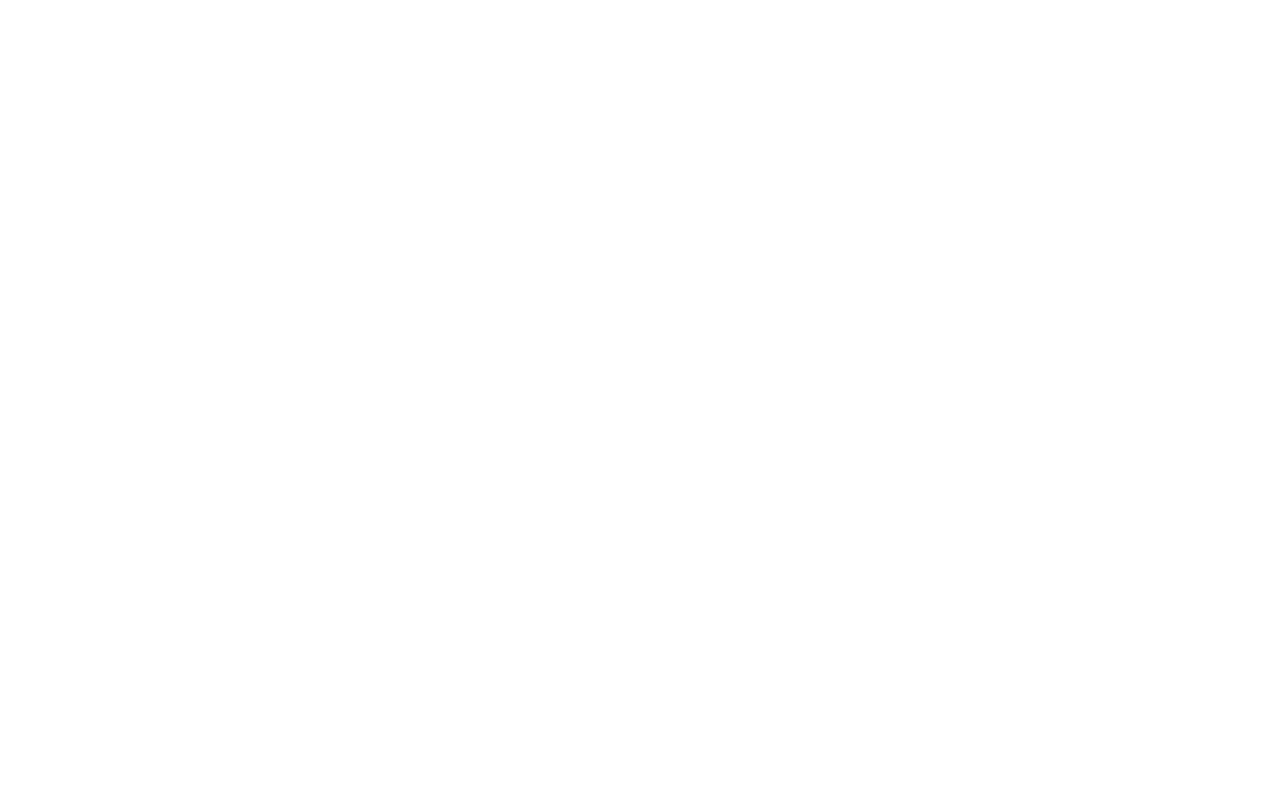
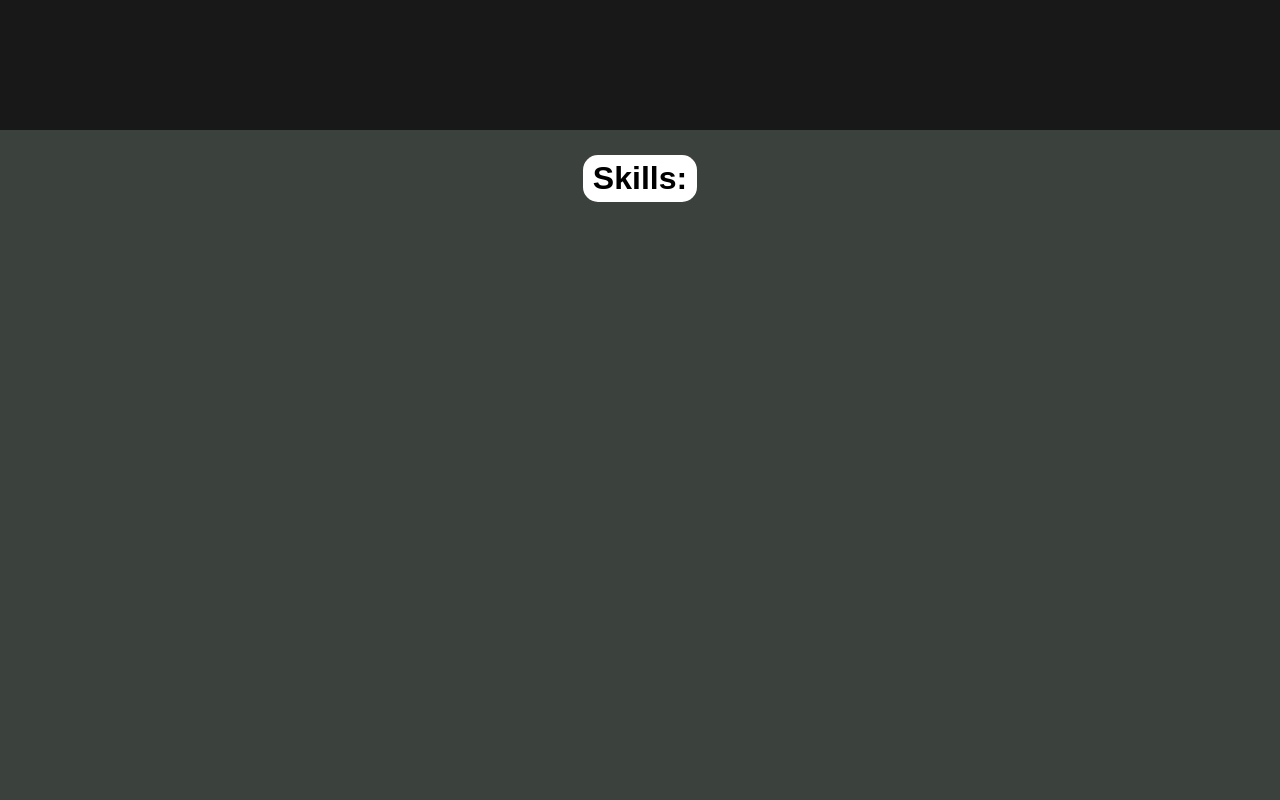
Before and after one commit to WillSs-Dev/webfolio, a React (Create React App) app: page / in a window 1280 px wide. Shown: the part 1220-2020 px from the top of the page. Before the commit the page ends 1150 px from the top, so only its background shows below. Built offline with nearby package versions, Linux system fonts and the light colour scheme; a web font is replaced by a local one.

Commit message:
feat: adding Skills section

```diff
--- /dev/null
+++ b/src/components/Skills/indes.jsx
@@ -0,0 +1,13 @@
+import { Container } from "./styles";
+
+const Skills = () => {
+  return (
+    <Container>
+      <div>
+        <h2>Skills:</h2>
+      </div>
+    </Container>
+  );
+};
+
+export default Skills;
--- /dev/null
+++ b/src/components/Skills/styles.js
@@ -0,0 +1,23 @@
+import styled from "styled-components";
+
+
+export const Container = styled.section`
+  height: 80vH;
+  background: #3B413C;
+  padding: 25px 108px;
+  display: flex;
+  justify-content: center;
+
+  > div {
+    background: #fff;
+    width: fit-content;
+    height: fit-content;
+    padding: 5px 10px;
+    border-radius: 15px;
+
+    > h2 {
+      font-size: 32px;
+    }
+
+  }
+`;
--- a/src/pages/Home.jsx
+++ b/src/pages/Home.jsx
@@ -1,14 +1,16 @@
 import About_Me from "../components/About-me";
 import Contact_me from "../components/Contact-me";
 import Header from "../components/Header";
-// import Projects from "../components/Projects";
+import Projects from "../components/Projects";
+import Skills from "../components/Skills/indes";
 
 const Home = () => {
   return (
     <>
       <Header />
       <About_Me />
-      {/* <Projects /> */}
+      <Projects />
+      <Skills />
       <Contact_me />
     </>
   );
```
